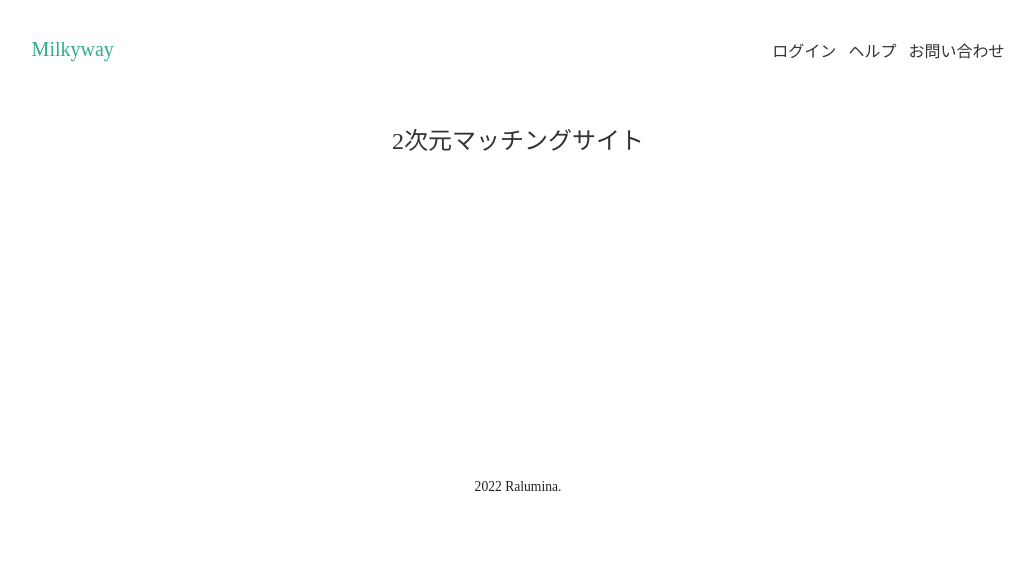
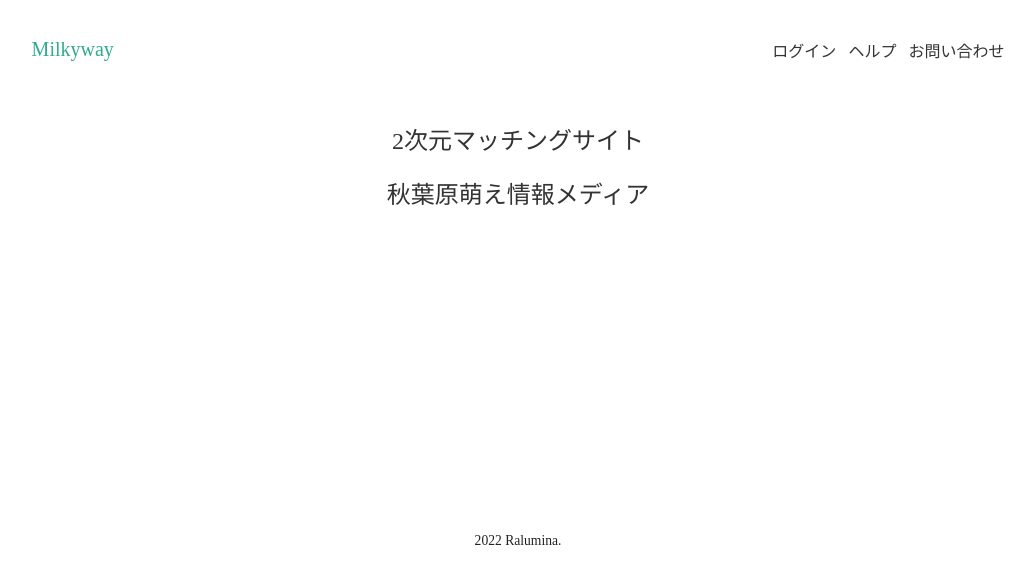
Before and after one commit to kazuya002ex/front_milk, a plain HTML site: page index.html in a window 1280 px wide. Shown: the whole page, without its empty margins (122-1157 px from the left). Drawn offline with Linux system fonts and the light colour scheme.

Commit message:
要素を追加

```diff
--- a/index.html
+++ b/index.html
@@ -25,6 +25,7 @@
     <main>
         <section class="main-title">
             <h2><a href="#">2次元マッチングサイト</a></h2>
+            <h2><a href="#">秋葉原萌え情報メディア</a></h2>
         </section>
     </main>
 
--- a/style.css
+++ b/style.css
@@ -105,4 +105,5 @@ footer {
 
 .main-title h2 {
   font-size: 1.5rem;
+  margin-bottom: 2%;
 }
```
